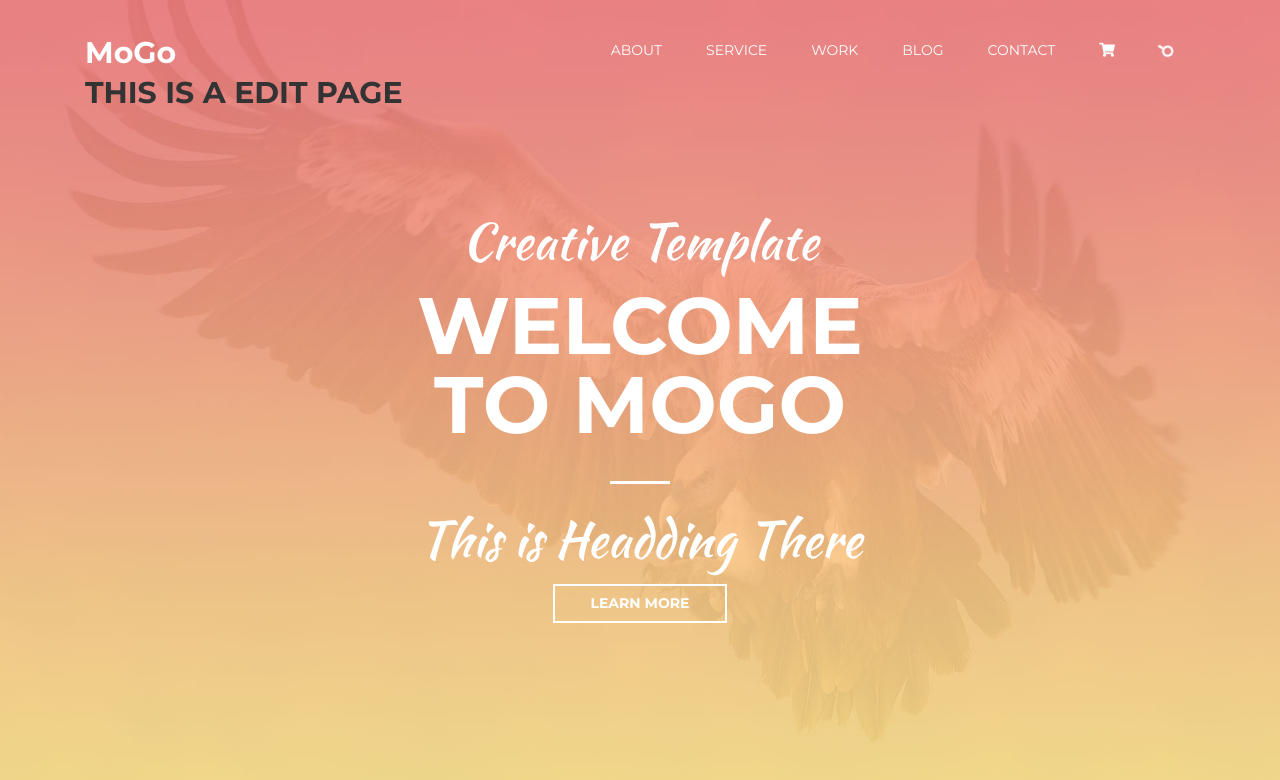
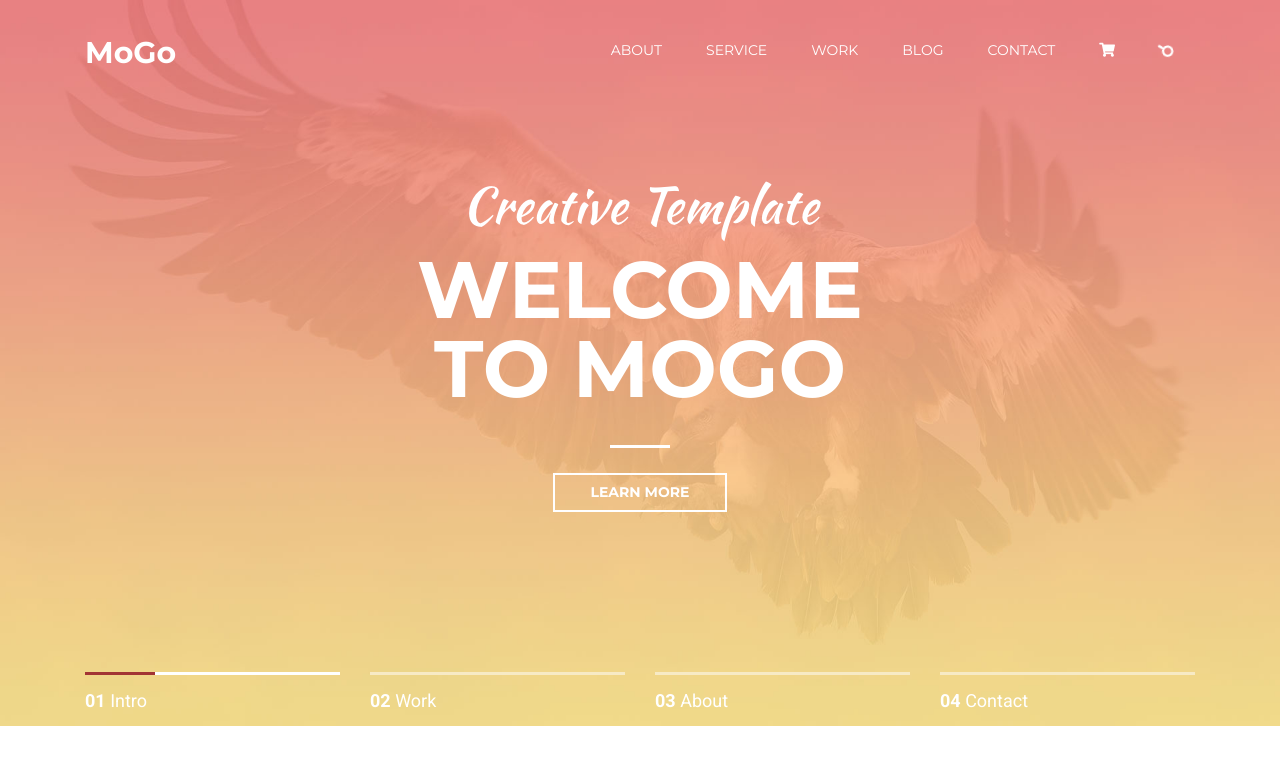
Before and after one commit to bokhtyer/mogo-template, a plain HTML site: page index.html in a window 1280 px wide. Shown: the top 780 px of the page. Drawn offline with Linux system fonts and the light colour scheme; some packages are replaced by stand-ins of ours; a script that the page names is missing.

Commit message:
Update index.html

```diff
--- a/index.html
+++ b/index.html
@@ -46,7 +46,6 @@
 				<div class="col-xl-4 col-lg-4 col-md-4">
 					<div class="logo">
 						<a href="#">MoGo</a>
-						<h2>This is a edit page</h2>
 						<a class="nav-bars" href="#"><i class="fas fa-bars"></i></a>
 					</div>
 				</div>
@@ -71,7 +70,6 @@
 
 						<h3>Creative Template</h3>
 						<h1>Welcome</br>to MoGo</h1>
-						<h3>This is Headding There</h3>
 						<div class="button">
 							<a href="#">learn more</a>
 						</div>
```
